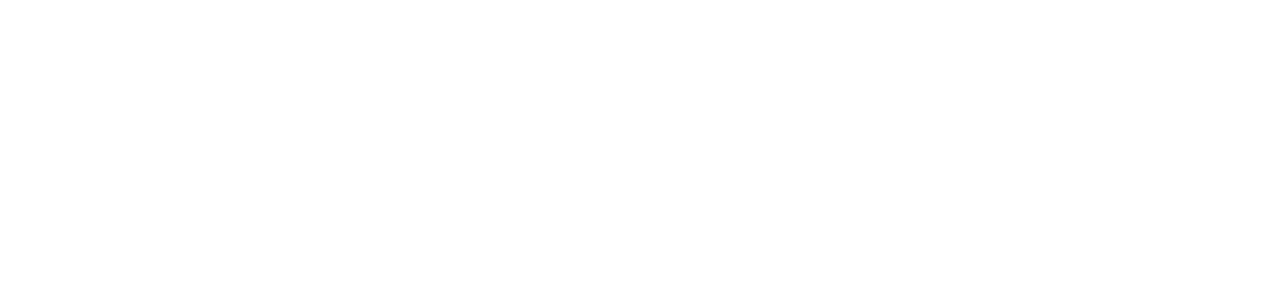
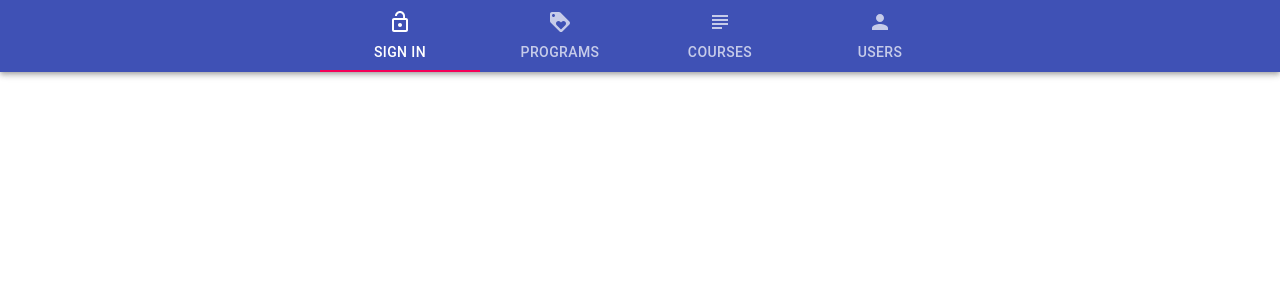
Before and after one commit to zzyql/client, a React (Create React App) app: page / in a window 1280 px wide. Shown: the top 300 px of the page. Built offline with nearby package versions, Linux system fonts and the light colour scheme.

Commit message:
add appbar and icons

```diff
--- a/package.json
+++ b/package.json
@@ -5,6 +5,7 @@
   "dependencies": {
     "@apollo/react-hooks": "^3.1.3",
     "@material-ui/core": "^4.9.7",
+    "@material-ui/icons": "^4.9.1",
     "@testing-library/jest-dom": "^4.2.4",
     "@testing-library/react": "^9.3.2",
     "@testing-library/user-event": "^7.1.2",
--- a/src/App.js
+++ b/src/App.js
@@ -4,15 +4,81 @@
 import './App.css';
 
 
+import {AppBar, Tabs, Tab, Box,Typography,makeStyles} from '@material-ui/core'
+import {LockOpen,AlbumRounded,Person,Loyalty,Subject} from '@material-ui/icons'
+import PropTypes from 'prop-types';
+
+
+
+
 const client = new ApolloClient({
   uri: 'https://pi-project-097921097e.herokuapp.com/pi-project/dev/',
 });
 
+function TabPanel(props) {
+  const { children, value, index, ...other } = props;
+  return (
+    <Typography
+      component="div"
+      role="tabpanel"
+      hidden={value !== index}
+      id={`simple-tabpanel-${index}`}
+      aria-labelledby={`simple-tab-${index}`}
+      {...other}
+    >
+      <Box p={3}>{children}</Box>
+    </Typography>
+  );
+}
+
+TabPanel.propTypes = {
+  children: PropTypes.node,
+  index: PropTypes.any.isRequired,
+  value: PropTypes.any.isRequired,
+};
+
+
+const useStyles = makeStyles(theme => ({
+  root: {
+    flexGrow: 1,
+    backgroundColor: theme.palette.background.paper,
+  },
+}));
+
+
 function App() {
+  const classes = useStyles();
+  const [value, setValue] = React.useState(0);
+
+  const handleChange = (event, newValue) => {
+    setValue(newValue);
+  };
+
+
   return (
     <ApolloProvider client={client}>
-    <div className="App">
+    <div className={classes.root}>
+      <AppBar position="static">
+        <Tabs centered value={value} onChange={handleChange} aria-label="simple tabs example">
+          <Tab icon={<LockOpen />} label="Sign in" />
+          <Tab icon={<Loyalty />}  label="Programs" />
+          <Tab icon={<Subject />} label="Courses" />
+          <Tab icon={<Person />} label="Users" />
 
+        </Tabs>
+      </AppBar>
+      <TabPanel value={value} index={0}>
+
+      </TabPanel>
+      <TabPanel value={value} index={1}>
+
+      </TabPanel>
+      <TabPanel value={value} index={2}>
+
+      </TabPanel>
+      <TabPanel value={value} index={3}>
+
+      </TabPanel>
     </div>
     </ApolloProvider>
   );
```
Also changed, not shown: 1 other file (tests, documents, lock files or other folders).
